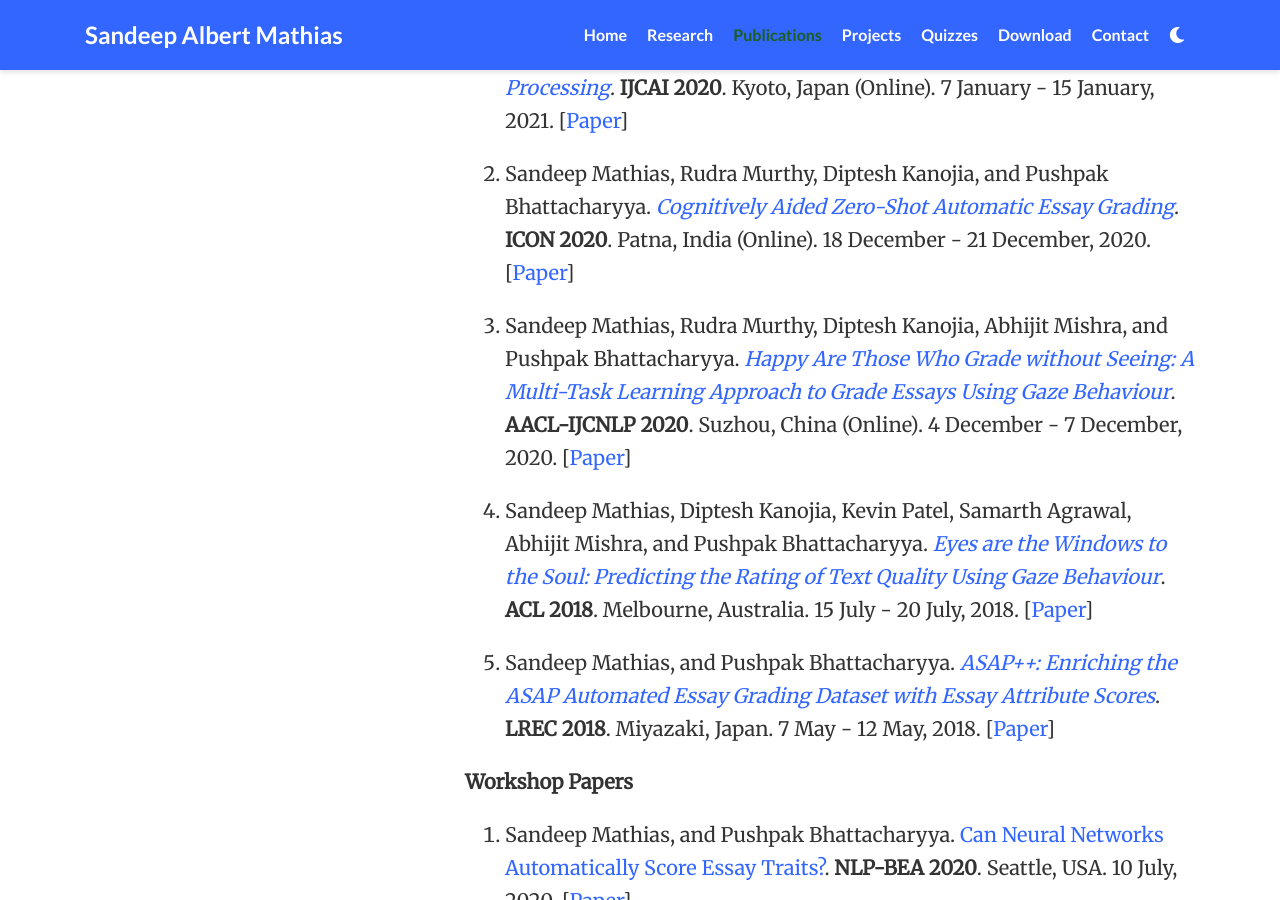
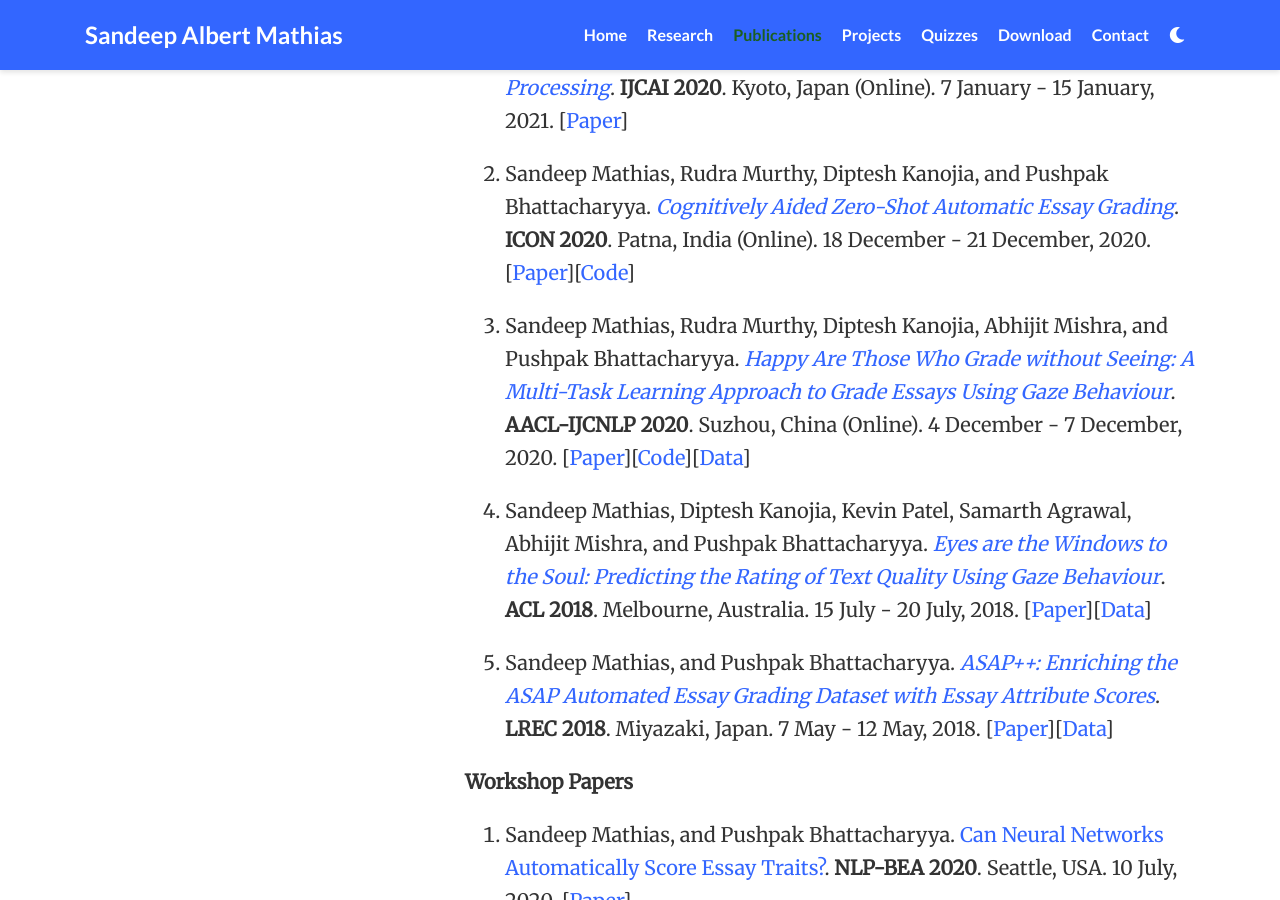
Before and after one commit to lwsam/lwsam.github.io, a Jekyll site: the page index.html, which Jekyll copies as it is, in a window 1280 px wide and 900 px high, scrolled down 1566 px. Built offline with Jekyll 4.4.1, drawn with Linux system fonts in a browser that asks for light colours; nearby versions of some CDN libraries; Markdown is read by kramdown in place of the engine named in the settings; a style sheet for code colours, icons or effects is not loaded.

Commit message:
Update index.html

```diff
--- a/index.html
+++ b/index.html
@@ -234,16 +234,16 @@
 	<p>Sandeep Mathias, Diptesh Kanojia, Abhijit Mishra, and Pushpak Bhattacharyya. <a href= "https://www.ijcai.org/Proceedings/2020/683"><em>A Survey on Using Gaze Behaviour for Natural Language Processing</em></a>. <strong>IJCAI 2020</strong>. Kyoto, Japan (Online). 7 January - 15 January, 2021. [<a href="papers/ijcai20-gaze-survey.pdf">Paper</a>]</p>
 </li>
 <li>
-	<p>Sandeep Mathias, Rudra Murthy, Diptesh Kanojia, and Pushpak Bhattacharyya. <a href="papers/icon20-cognitive-0shot-AEG.pdf"><em>Cognitively Aided Zero-Shot Automatic Essay Grading</em></a>. <strong>ICON 2020</strong>. Patna, India (Online). 18 December - 21 December, 2020. [<a href="papers/icon20-cognitive-0shot-AEG.pdf">Paper</a>]</p>
+	<p>Sandeep Mathias, Rudra Murthy, Diptesh Kanojia, and Pushpak Bhattacharyya. <a href="papers/icon20-cognitive-0shot-AEG.pdf"><em>Cognitively Aided Zero-Shot Automatic Essay Grading</em></a>. <strong>ICON 2020</strong>. Patna, India (Online). 18 December - 21 December, 2020. [<a href="papers/icon20-cognitive-0shot-AEG.pdf">Paper</a>][<a href="https://github.com/lwsam/ASAP-Gaze">Code</a>]</p>
 </li>
 <li>
-	<p>Sandeep Mathias, Rudra Murthy, Diptesh Kanojia, Abhijit Mishra, and Pushpak Bhattacharyya. <a href="https://www.aclweb.org/anthology/2020.aacl-main.86/"><em>Happy Are Those Who Grade without Seeing: A Multi-Task Learning Approach to Grade Essays Using Gaze Behaviour</em></a>. <strong>AACL-IJCNLP 2020</strong>. Suzhou, China (Online). 4 December - 7 December, 2020. [<a href="papers/aacl-ijcnlp20-cognitive-AEG.pdf">Paper</a>]</p>
+	<p>Sandeep Mathias, Rudra Murthy, Diptesh Kanojia, Abhijit Mishra, and Pushpak Bhattacharyya. <a href="https://www.aclweb.org/anthology/2020.aacl-main.86/"><em>Happy Are Those Who Grade without Seeing: A Multi-Task Learning Approach to Grade Essays Using Gaze Behaviour</em></a>. <strong>AACL-IJCNLP 2020</strong>. Suzhou, China (Online). 4 December - 7 December, 2020. [<a href="papers/aacl-ijcnlp20-cognitive-AEG.pdf">Paper</a>][<a href="https://github.com/lwsam/ASAP-Gaze">Code</a>][<a href="www.cfilt.iitb.ac.in/~cognitive-nlp/">Data</a>]</p>
 </li>
 <li>
-	<p>Sandeep Mathias, Diptesh Kanojia, Kevin Patel, Samarth Agrawal, Abhijit Mishra, and Pushpak Bhattacharyya. <a href="https://www.aclweb.org/anthology/P18-1219/"><em>Eyes are the Windows to the Soul: Predicting the Rating of Text Quality Using Gaze Behaviour</em></a>. <strong>ACL 2018</strong>. Melbourne, Australia. 15 July - 20 July, 2018. [<a href="papers/acl18-text-quality.pdf">Paper</a>]</p>
+	<p>Sandeep Mathias, Diptesh Kanojia, Kevin Patel, Samarth Agrawal, Abhijit Mishra, and Pushpak Bhattacharyya. <a href="https://www.aclweb.org/anthology/P18-1219/"><em>Eyes are the Windows to the Soul: Predicting the Rating of Text Quality Using Gaze Behaviour</em></a>. <strong>ACL 2018</strong>. Melbourne, Australia. 15 July - 20 July, 2018. [<a href="papers/acl18-text-quality.pdf">Paper</a>][<a href="www.cfilt.iitb.ac.in/~cognitive-nlp/">Data</a>]</p>
 </li>
 <li>
-	<p>Sandeep Mathias, and Pushpak Bhattacharyya. <a href="https://www.aclweb.org/anthology/L18-1187/"><em>ASAP++: Enriching the ASAP Automated Essay Grading Dataset with Essay Attribute Scores</em></a>. <strong>LREC 2018</strong>. Miyazaki, Japan. 7 May - 12 May, 2018. [<a href="papers/lrec18-asap++.pdf">Paper</a>]</p>
+	<p>Sandeep Mathias, and Pushpak Bhattacharyya. <a href="https://www.aclweb.org/anthology/L18-1187/"><em>ASAP++: Enriching the ASAP Automated Essay Grading Dataset with Essay Attribute Scores</em></a>. <strong>LREC 2018</strong>. Miyazaki, Japan. 7 May - 12 May, 2018. [<a href="papers/lrec18-asap++.pdf">Paper</a>][<a href="www.cfilt.iitb.ac.in/~egdata/">Data</a>]</p>
 </li>
 </ol>
 <p><strong>Workshop Papers</strong></p>
```
